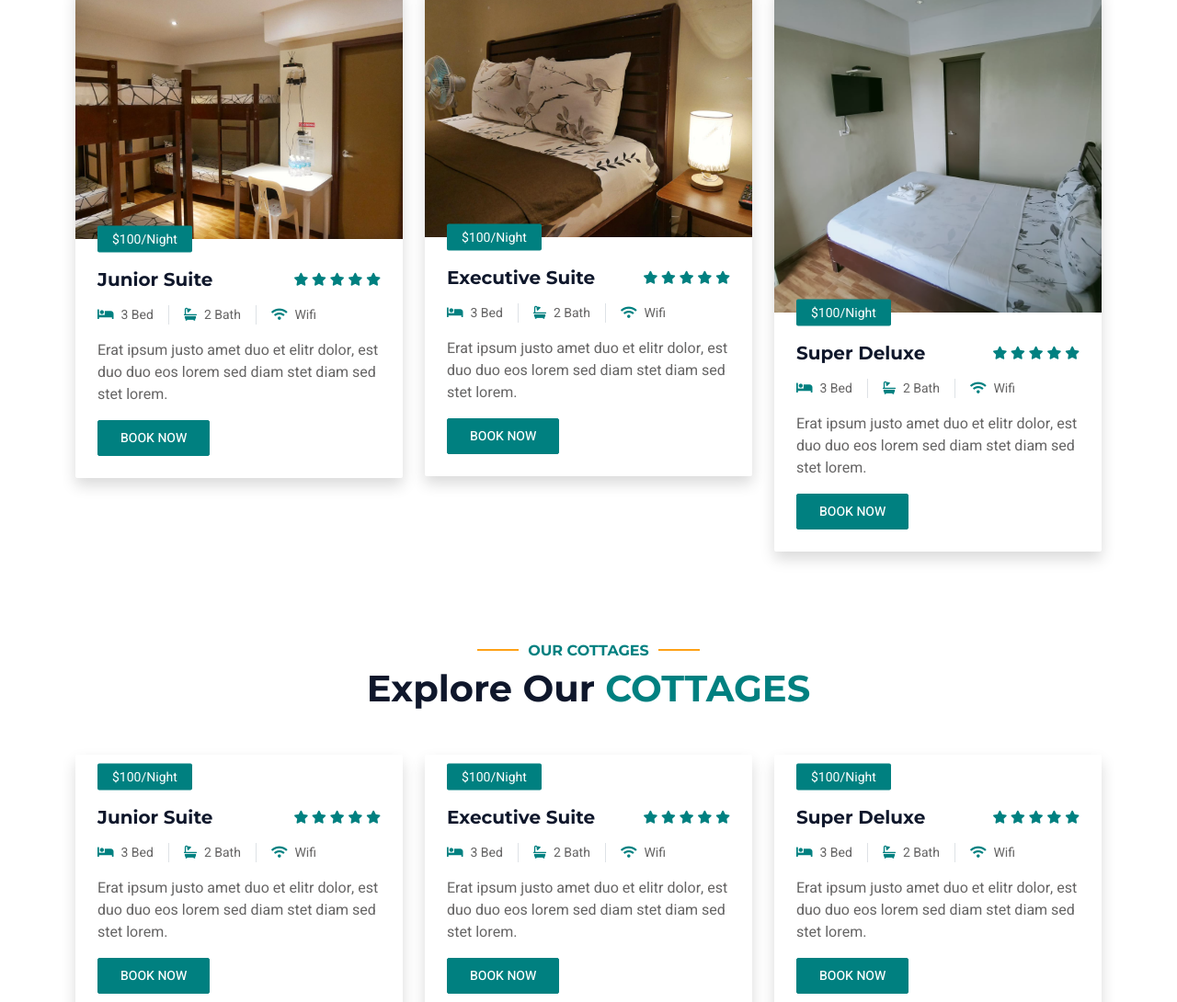
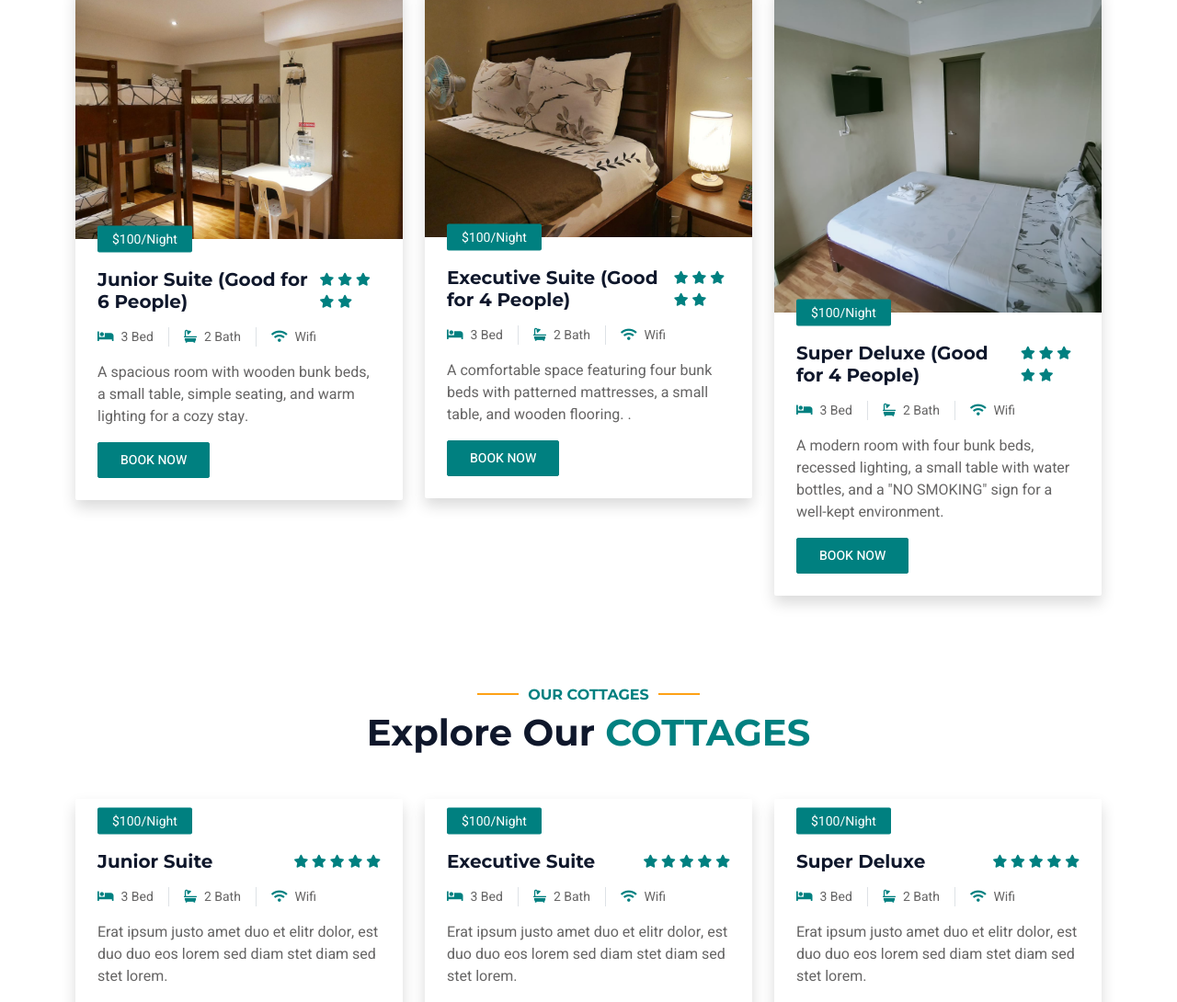
Before and after one commit to progjanz/prems.github.io, a plain HTML site: page index.html in a window 1280 px wide. Shown: the part 1777-2867 px from the top of the page at 92% size. Drawn offline with nearby package versions, Linux system fonts and the light colour scheme.

Commit message:
Update index.html

```diff
--- a/index.html
+++ b/index.html
@@ -200,7 +200,7 @@
                             </div>
                             <div class="p-4 mt-2">
                                 <div class="d-flex justify-content-between mb-3">
-                                    <h5 class="mb-0">Junior Suite</h5>
+                                    <h5 class="mb-0">Junior Suite (Good for 6 People)</h5>
                                     <div class="ps-2">
                                         <small class="fa fa-star text-primary"></small>
                                         <small class="fa fa-star text-primary"></small>
@@ -214,7 +214,8 @@
                                     <small class="border-end me-3 pe-3"><i class="fa fa-bath text-primary me-2"></i>2 Bath</small>
                                     <small><i class="fa fa-wifi text-primary me-2"></i>Wifi</small>
                                 </div>
-                                <p class="text-body mb-3">Erat ipsum justo amet duo et elitr dolor, est duo duo eos lorem sed diam stet diam sed stet lorem.</p>
+                                <p class="text-body mb-3"> A spacious room with wooden bunk beds, a small table, simple seating, and warm lighting for a cozy stay.
+</p>
                                 <div class="d-flex justify-content-between">
                                     <a class="btn btn-sm btn-primary rounded py-2 px-4" href="reservation">Book Now</a>
                                 </div>
@@ -229,7 +230,7 @@
                             </div>
                             <div class="p-4 mt-2">
                                 <div class="d-flex justify-content-between mb-3">
-                                    <h5 class="mb-0">Executive Suite</h5>
+                                    <h5 class="mb-0"> Executive Suite (Good for 4 People)</h5>
                                     <div class="ps-2">
                                         <small class="fa fa-star text-primary"></small>
                                         <small class="fa fa-star text-primary"></small>
@@ -243,7 +244,8 @@
                                     <small class="border-end me-3 pe-3"><i class="fa fa-bath text-primary me-2"></i>2 Bath</small>
                                     <small><i class="fa fa-wifi text-primary me-2"></i>Wifi</small>
                                 </div>
-                                <p class="text-body mb-3">Erat ipsum justo amet duo et elitr dolor, est duo duo eos lorem sed diam stet diam sed stet lorem.</p>
+                                <p class="text-body mb-3">A comfortable space featuring four bunk beds with patterned mattresses, a small table, and wooden flooring.
+.</p>
                                 <div class="d-flex justify-content-between">
                                     <a class="btn btn-sm btn-primary rounded py-2 px-4" href="reservation">Book Now</a>
                                 </div>
@@ -258,7 +260,7 @@
                             </div>
                             <div class="p-4 mt-2">
                                 <div class="d-flex justify-content-between mb-3">
-                                    <h5 class="mb-0">Super Deluxe</h5>
+                                    <h5 class="mb-0">Super Deluxe (Good for 4 People)</h5>
                                     <div class="ps-2">
                                         <small class="fa fa-star text-primary"></small>
                                         <small class="fa fa-star text-primary"></small>
@@ -272,7 +274,8 @@
                                     <small class="border-end me-3 pe-3"><i class="fa fa-bath text-primary me-2"></i>2 Bath</small>
                                     <small><i class="fa fa-wifi text-primary me-2"></i>Wifi</small>
                                 </div>
-                                <p class="text-body mb-3">Erat ipsum justo amet duo et elitr dolor, est duo duo eos lorem sed diam stet diam sed stet lorem.</p>
+                                <p class="text-body mb-3">A modern room with four bunk beds, recessed lighting, a small table with water bottles, and a "NO SMOKING" sign for a well-kept environment.
+</p>
                                 <div class="d-flex justify-content-between">
                                     <a class="btn btn-sm btn-primary rounded py-2 px-4" href="reservation">Book Now</a>
                                 </div>
```
